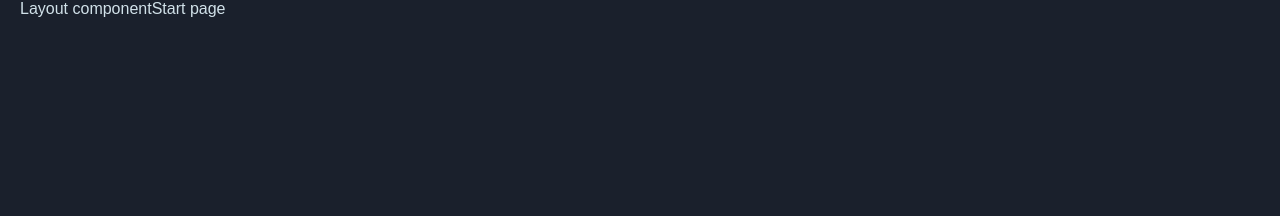
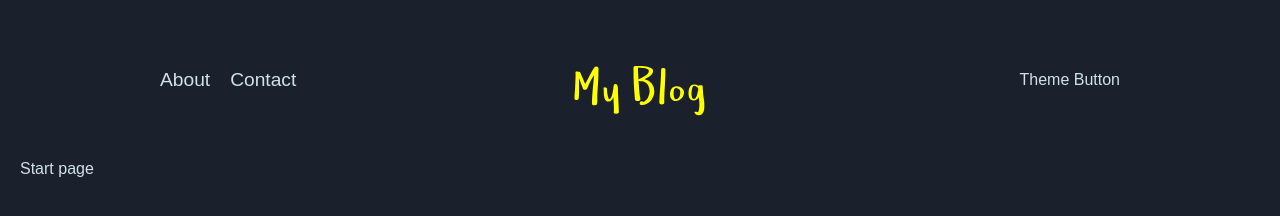
Before and after one commit to Yared29/gatsby-cartmans-blog, a Gatsby site: page / in a window 1280 px wide. Built offline with nearby package versions, Linux system fonts and the light colour scheme; Gatsby itself is replaced by a stand-in of ours.

Commit message:
Mobile and desktop nav added

```diff
--- /dev/null
+++ b/src/components/Hamburger/Hamburger.styles.js
@@ -0,0 +1,34 @@
+import styled from 'styled-components'
+
+export const HamburgerIcon = styled.div`
+  display: block;
+  width: 30px;
+  z-index: 1000;
+  cursor: pointer;
+  :after,
+  :before,
+  div {
+    background-color: ${props => props.theme.colors.textDark};
+    border-radius: 2px;
+    content: '';
+    display: block;
+    height: 4px;
+    margin: 5px 0px;
+    transition: all 0.2s ease;
+  }
+  :before {
+    transform: ${props =>
+      props.menuOpen ? 'translateY(9px) rotate(45deg)' : ''};
+  }
+  :after {
+    transform: ${props =>
+      props.menuOpen ? 'translateY(-9px) rotate(-45deg)' : ''};
+  }
+  div {
+    transform: ${props => (props.menuOpen ? 'scale(0)' : '')};
+  }
+
+  @media screen and (min-width: 768px) {
+    display: none;
+  }
+`
--- a/src/components/Hamburger/index.js
+++ b/src/components/Hamburger/index.js
@@ -1,10 +1,16 @@
 import React from 'react'
+// Styles
+import { HamburgerIcon } from './Hamburger.styles'
 
-const Hamburger = ({ MenuOpern, setMenuOpen }) => {
+const Hamburger = ({ menuOpen, setMenuOpen }) => {
   return (
-    <div>
+    <HamburgerIcon
+      role="button"
+      menuOpen={menuOpen}
+      onClick={() => setMenuOpen(prev => !prev)}
+    >
       <div />
-    </div>
+    </HamburgerIcon>
   )
 }
 
--- /dev/null
+++ b/src/components/Header/Header.styles.js
@@ -0,0 +1,22 @@
+import styled from 'styled-components'
+
+export const Wrapper = styled.div`
+  display: flex;
+  align-items: center;
+  justify-content: space-between;
+  max-width: 960px;
+  height: 70px;
+  margin: 20px auto;
+
+  @media screen and (min-width: 768px) {
+    height: 120px;
+  }
+`
+
+export const Logo = styled.img`
+  max-width: 100px;
+
+  @media screen and (min-width: 768px) {
+    max-width: 250px;
+  }
+`
--- /dev/null
+++ b/src/components/Header/index.js
@@ -0,0 +1,27 @@
+import React, { useState } from 'react'
+import { Link } from 'gatsby'
+// Components
+import Menu from 'components/Menu'
+import Hamburger from 'components/Hamburger'
+import MobileMenu from 'components/MobileMenu'
+// Hooks
+import { useConfigQuery } from 'hooks/useConfigQuery'
+// Styles
+import { Wrapper, Logo } from './Header.styles'
+const Header = ({ siteTitle = `` }) => {
+  const siteConfig = useConfigQuery()
+  const [menuOpen, setMenuOpen] = useState(false)
+  return (
+    <Wrapper>
+      <Hamburger menuOpen={menuOpen} setMenuOpen={setMenuOpen} />
+      <MobileMenu menuOpen={menuOpen} items={siteConfig.menu} />
+      <Menu items={siteConfig.menu} />
+      <Link to="/">
+        <Logo src={siteConfig.logo.publicURL} alt={siteTitle} />
+      </Link>
+      <div>Theme Button</div>
+    </Wrapper>
+  )
+}
+
+export default Header
--- a/src/components/Layout/index.js
+++ b/src/components/Layout/index.js
@@ -1,7 +1,8 @@
 import React from 'react'
 import { ThemeProvider } from 'styled-components'
 import { useStaticQuery, graphql } from 'gatsby'
-
+// Components
+import Header from 'components/header'
 // Styles
 import { GlobalStyles, lightTheme, darkTheme } from 'styles/GlobalStyles'
 // Hooks
@@ -14,7 +15,8 @@ const Layout = ({ children }) => {
   return (
     <ThemeProvider theme={darkTheme}>
       <GlobalStyles />
-      Layout component
+      <Header siteTitle={data.title} />
+
       {children}
     </ThemeProvider>
   )
--- /dev/null
+++ b/src/components/Menu/Menu.styles.js
@@ -0,0 +1,34 @@
+import styled from 'styled-components'
+
+export const Nav = styled.ul`
+  display: none;
+  list-style-type: none;
+  padding: 0;
+  font-family: 'Nunito Regular', Arial, Helvetica, sans-serif;
+  font-size: 1.2rem;
+
+  a {
+    text-decoration: none;
+    color: ${props => props.theme.colors.textDark};
+  }
+
+  li {
+    display: inline-block;
+    margin-right: 20px;
+    transition: opacity 0.5rem ease;
+    cursor: pointer;
+    .active {
+      font-weight: 800;
+    }
+    :last-child {
+      margin-right: 0;
+    }
+    :hover {
+      opacity: 0.7;
+    }
+  }
+
+  @media screen and (min-width: 768px) {
+    display: block;
+  }
+`
--- /dev/null
+++ b/src/components/Menu/index.js
@@ -0,0 +1,21 @@
+import React from 'react'
+import { Link } from 'gatsby'
+//Styles
+import { Nav } from './Menu.styles'
+
+const Menu = ({ items }) => {
+  return (
+    <Nav>
+      {items.map(item => (
+        <li key={item.id}>
+          {' '}
+          <Link to={item.link} activeClassName="active">
+            {item.name}{' '}
+          </Link>
+        </li>
+      ))}
+    </Nav>
+  )
+}
+
+export default Menu
--- /dev/null
+++ b/src/components/MobileMenu/MobileMenu.styles.js
@@ -0,0 +1,49 @@
+import styled, { createGlobalStyle } from 'styled-components'
+
+export const OverrideGlobalStyle = createGlobalStyle`
+    body {
+        overflow: ${props => (props.menuOpen ? 'hidden' : 'auto')};
+    }
+`
+export const Wrapper = styled.div`
+  display: block;
+  position: fixed;
+  left: ${props => (props.menuOpen ? '0px' : '-320px')};
+  width: 320px;
+  background: ${props => props.theme.colors.menuBackground};
+  height: 100%;
+  top: 0;
+  padding: 0 0 0 20px;
+  transition: all 0.3s ease;
+  z-index: 10;
+  box-shadow: 2px 0px 10px 0px rgba(0 0 0 0.3);
+  box-sizing: border-box;
+
+  @media screen and (min-width: 768px) {
+    display: none;
+  }
+`
+export const Nav = styled.ul`
+  position: absolute;
+  width: 100%;
+  top: 100px;
+  list-style-type: none;
+  padding: 0px;
+  font-family: 'Nunito Regular' Arial, Helvetica, sans-serif;
+  font-size: 1.2rem;
+  a {
+    text-decoration: none;
+    color: ${props => props.theme.colors.textDark};
+  }
+  li {
+    transition: all 0.5s ease;
+    cursor: pointer;
+    margin: 10px 0;
+    .active {
+      font-weight: 800;
+    }
+    :hover {
+      opacity: 0.7;
+    }
+  }
+`
--- /dev/null
+++ b/src/components/MobileMenu/index.js
@@ -0,0 +1,24 @@
+import React from 'react'
+import { Link } from 'gatsby'
+// Styles
+import { OverrideGlobalStyle, Wrapper, Nav } from './MobileMenu.styles'
+const MobileMenu = ({ menuOpen, items }) => {
+  return (
+    <>
+      <OverrideGlobalStyle menuOpen={menuOpen} />
+      <Wrapper menuOpen={menuOpen}>
+        <Nav>
+          {items.map(item => (
+            <li key={item.id}>
+              <Link to={item.link} activeClassName="active">
+                {item.name}
+              </Link>
+            </li>
+          ))}
+        </Nav>
+      </Wrapper>
+    </>
+  )
+}
+
+export default MobileMenu
--- a/src/hooks/useConfigQuery.js
+++ b/src/hooks/useConfigQuery.js
@@ -17,5 +17,5 @@ export const useConfigQuery = () => {
       }
     }
   `)
-  return data.markdownRemak.frontmatter
+  return data.markdownRemark.frontmatter
 }
```
